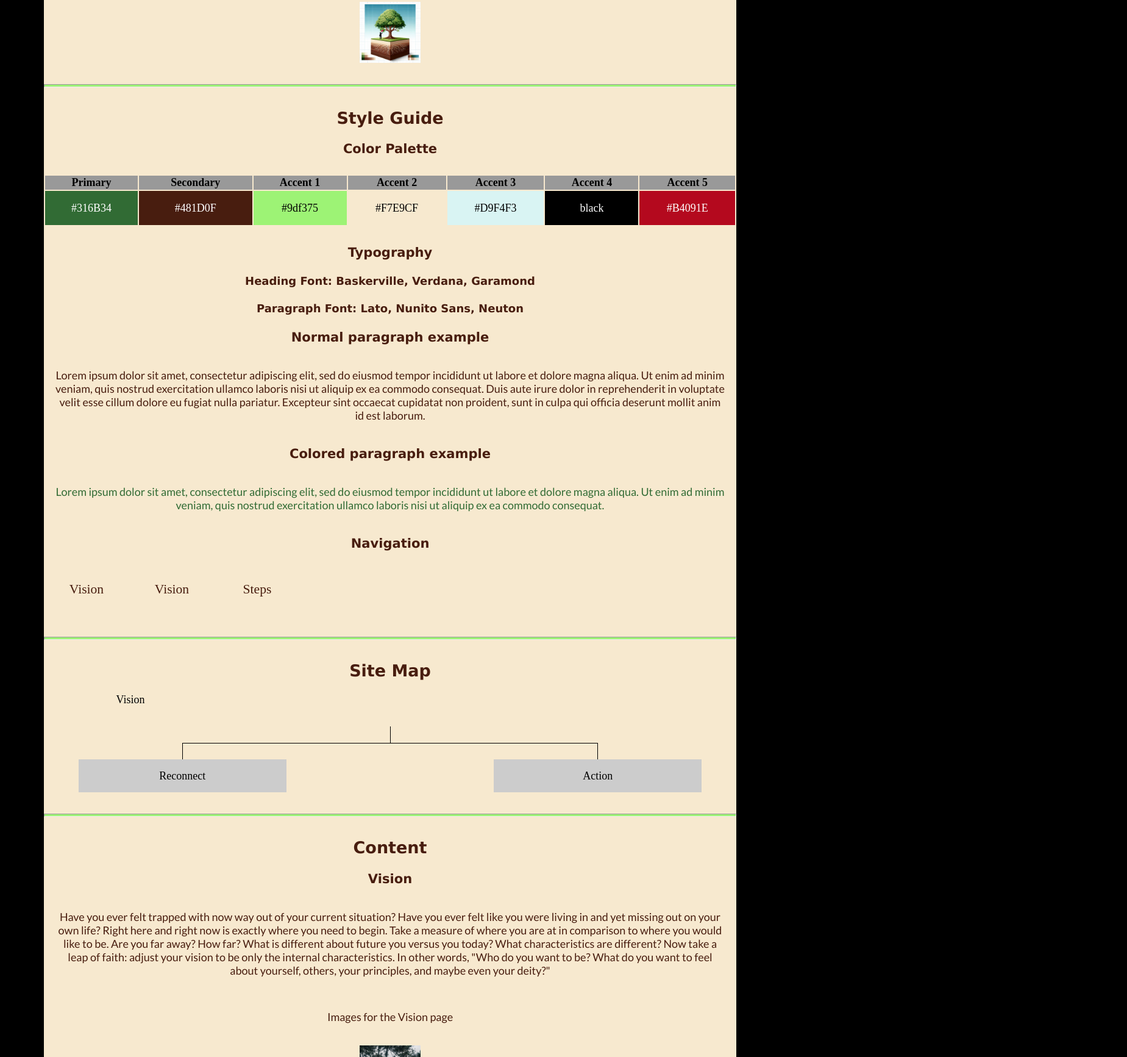
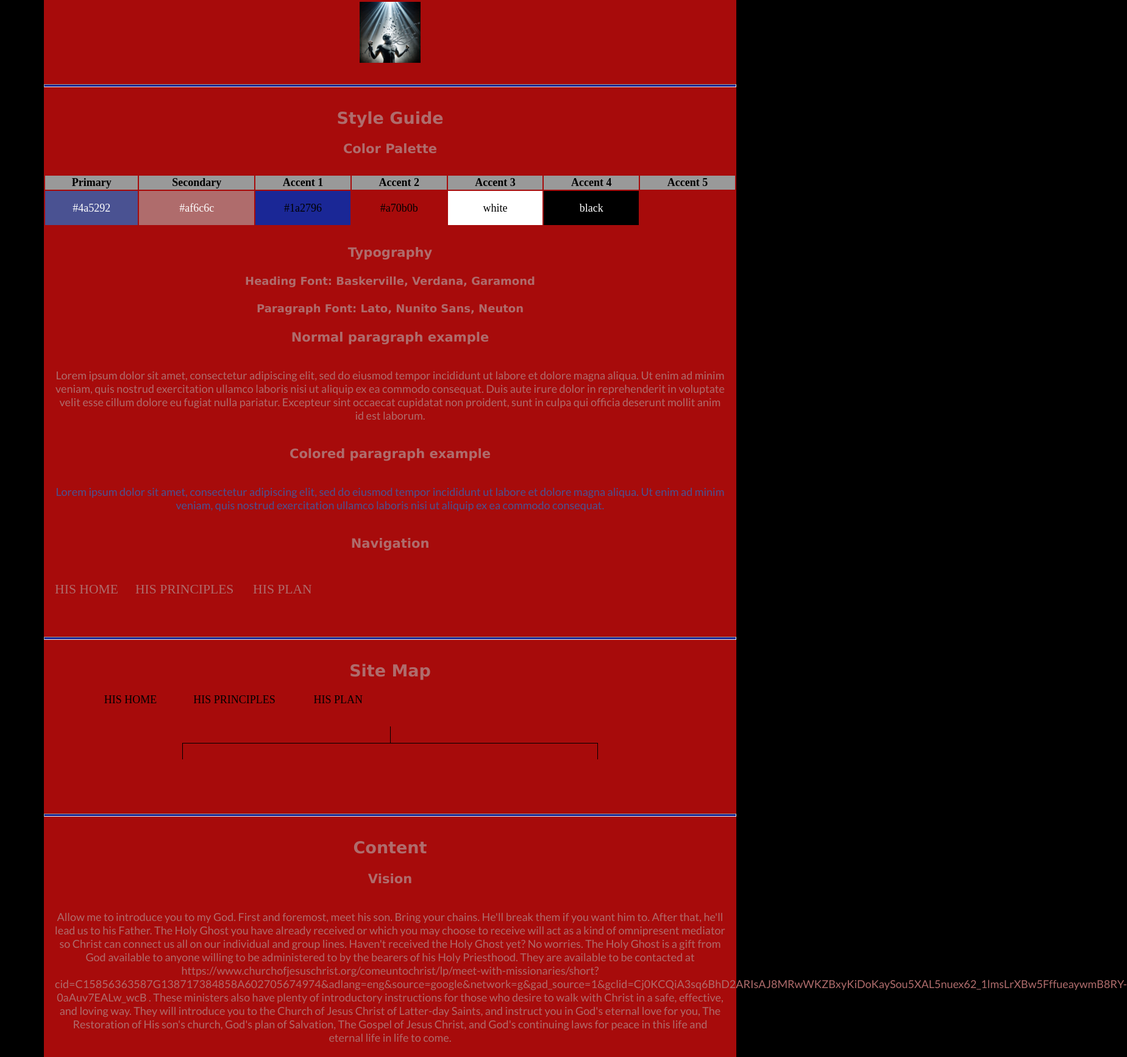
Before and after one commit to 1rarmstrong/Try-Happiness, a plain HTML site: page site-plan.html in a window 1280 px wide. Shown: the part 802-2535 px from the top of the page at 61% size, 1849 px wide, since content can reach past the window. Drawn offline with Linux system fonts and the light colour scheme.

Commit message:
Adjusted plan page

```diff
--- a/site-plan.html
+++ b/site-plan.html
@@ -3,13 +3,13 @@
 
   <head>
     <meta charset="utf-8">
-    <title>Site-Plan</title>
+    <title>Site-Plan | My God 101 </title>
     <link type="text/css" rel="stylesheet" href="styles/site-plan.css">
   </head>
 
   <body class="background">
     <header>
-      <h1>Interviews</h1>
+      <h1>My God 101</h1>
       <h2>Riley Armstrong</h2>
       <!-- In the header above, add the name or your site, your name and class number. For example if you are in section 3 you would put WDD 130.03 -->
     </header>
@@ -19,17 +19,17 @@
       <hr>
       <h2>Overview</h2>
       <h3>Purpose</h3>
-      <p>The purpose of this site is to provide growth structure in which a user can more intentionally pursue personal happiness.</p>  <!-- change this -->
+      <p>The purpose of this site is to encourage others towards my God who freely gives his people guidelines to life, liberty, and the pursuit of happiness.</p>  <!-- change this -->
 
 
       <h3>Audience</h3>
-      <p>My audience will include friends desiring a boost to their levels of happiness, prospective employers as well as psychological industries with which I would like to establish a consulting relationship.</p>  <!-- change this -->
+      <p>My audience includes everyone of all creeds, religions, genders, sexes, and so on.</p>  <!-- change this -->
 
       <hr>
       <h2>Branding</h2>
       <h3>Website Logo</h3>
       <!-- Replace this with some sort of logo for your site.  A logo can be as simple as the name of your site in a nice font :) -->
-      <img src="images/Designer (2).jpeg" alt="Logo image">
+      <img src="images/broken-chains.png" alt="Logo image">
       <hr>
       <h2>
         Style Guide
@@ -54,13 +54,12 @@
         </tr>
         <!-- Switch to the site-plan.css file and change your colors there. -->
         <tr>
-          <td class="primary">#316B34</td>
-          <td class="secondary">#481D0F</td>
-          <td class="accent1">#9df375</td>
-          <td class="accent2">#F7E9CF</td>
-          <td class="accent3">#D9F4F3</td>
+          <td class="primary">#4a5292</td>
+          <td class="secondary">#af6c6c</td>
+          <td class="accent1">#1a2796</td>
+          <td class="accent2">#a70b0b</td>
+          <td class="accent3">white</td>
           <td class="accent4">black</td>
-          <td class="accent5">#B4091E</td>
         </tr>
       </table>
 
@@ -97,22 +96,22 @@
       </h3>
       <!-- Think about how you want your navigation bar to look. In the site-plan.css file change the colors to your colors to get the look you desire. -->
       <nav>
-        <a href="#">Vision</a>       <a href="#">Vision</a>
-        <a href="#">Steps</a>
+        <a href="#">HIS HOME</a>       <a href="#">HIS PRINCIPLES</a>
+        <a href="#">HIS PLAN</a>
       </nav>
       <hr>
       <h2>
         Site Map
       </h2>
       <div class="sitemap">
-        <div class="sm-Vision">
-          Vision
+        <div class="sm-his-home">
+          HIS HOME
         </div>
-        <div class="sm-page2">
-          Reconnect <!-- change this -->
+        <div class="sm-his-principles">
+          HIS PRINCIPLES <!-- change this -->
         </div>
-        <div class="sm-page3">
-          Action  <!-- change this -->
+        <div class="sm-his-plan">
+          HIS PLAN  <!-- change this -->
         </div>
 
         <div class="top">
@@ -135,11 +134,12 @@
       <div class="content">
         <h3>Vision</h3>
         <p>
-          Have you ever felt trapped with now way out of your current situation? Have you ever felt like you were living in and yet missing out on your own life? Right here and right now is exactly where you need to begin. Take a measure of where you are at in comparison to where you would like to be. Are you far away? How far? What is different about future you versus you today? What characteristics are different? Now take a leap of faith: adjust your vision to be only the internal characteristics. In other words, "Who do you want to be? What do you want to feel about yourself, others, your principles, and maybe even your deity?"
+          Allow me to introduce you to my God. First and foremost, meet his son. Bring your chains. He'll break them if you want him to. After that, he'll lead us to his Father. The Holy Ghost you have already received or which you may choose to receive will act as a kind of omnipresent mediator so Christ can connect us all on our individual and group lines. Haven't received the Holy Ghost yet? No worries. The Holy Ghost is a gift from God available to anyone willing to be administered to by the bearers of his Holy Priesthood. They are available to be contacted at https://www.churchofjesuschrist.org/comeuntochrist/lp/meet-with-missionaries/short?cid=C15856363587G138717384858A602705674974&adlang=eng&source=google&network=g&gad_source=1&gclid=Cj0KCQiA3sq6BhD2ARIsAJ8MRwWKZBxyKiDoKaySou5XAL5nuex62_1lmsLrXBw5FffueaywmB8RY-0aAuv7EALw_wcB . These ministers also have plenty of introductory instructions for those who desire to walk with Christ in a safe, effective, and loving way. They will introduce you to the Church of Jesus Christ of Latter-day Saints, and instruct you in God's eternal love for you, The Restoration of His son's church, God's plan of Salvation, The Gospel of Jesus Christ, and God's continuing laws for peace in this life and eternal life in life to come.
         </p>
-        <p>Images for the Vision page</p>
-          <img src="images/hopeful_path.jpg" alt="image for Vision page">
-          <img src="#" alt="image for Vision page">
+        <p>Images for the HIS HOME page</p>
+          <img src="images/Christ-breaking-chains.png" alt="image for HIS HOME page">
+          <img src="images/hopeful_path.jpg" alt="image for HIS HOME page">
+          <img src="images/Designer (2).jpeg" alt="image for HIS HOME page">
 
         </ul>
         <h3>Reconnect</h3>
--- a/styles/site-plan.css
+++ b/styles/site-plan.css
@@ -6,13 +6,12 @@ Fonts are separated by a & */
 
 :root {
   /* change the values below to your colors from your palette */
-  --primary-color: #316B34;
-  --secondary-color: #481D0F;
-  --accent1-color: #9df375;
-  --accent2-color: #F7E9CF;
-  --accent3-color: #D9F4F3;
+  --primary-color: #4a5292;
+  --secondary-color: #af6c6c;
+  --accent1-color: #1a2796;
+  --accent2-color: #a70b0b;
+  --accent3-color: white;
   --accent4-color: black;
-  --accent5-color: #B4091E;
 
   /* change the values below to your chosen font(s) */
   --heading-font: "Baskerville", Verdana, "Garamond";
```
Also changed, not shown: images/Christ-breaking-chains.png (added), images/broken-chains.png (added).
